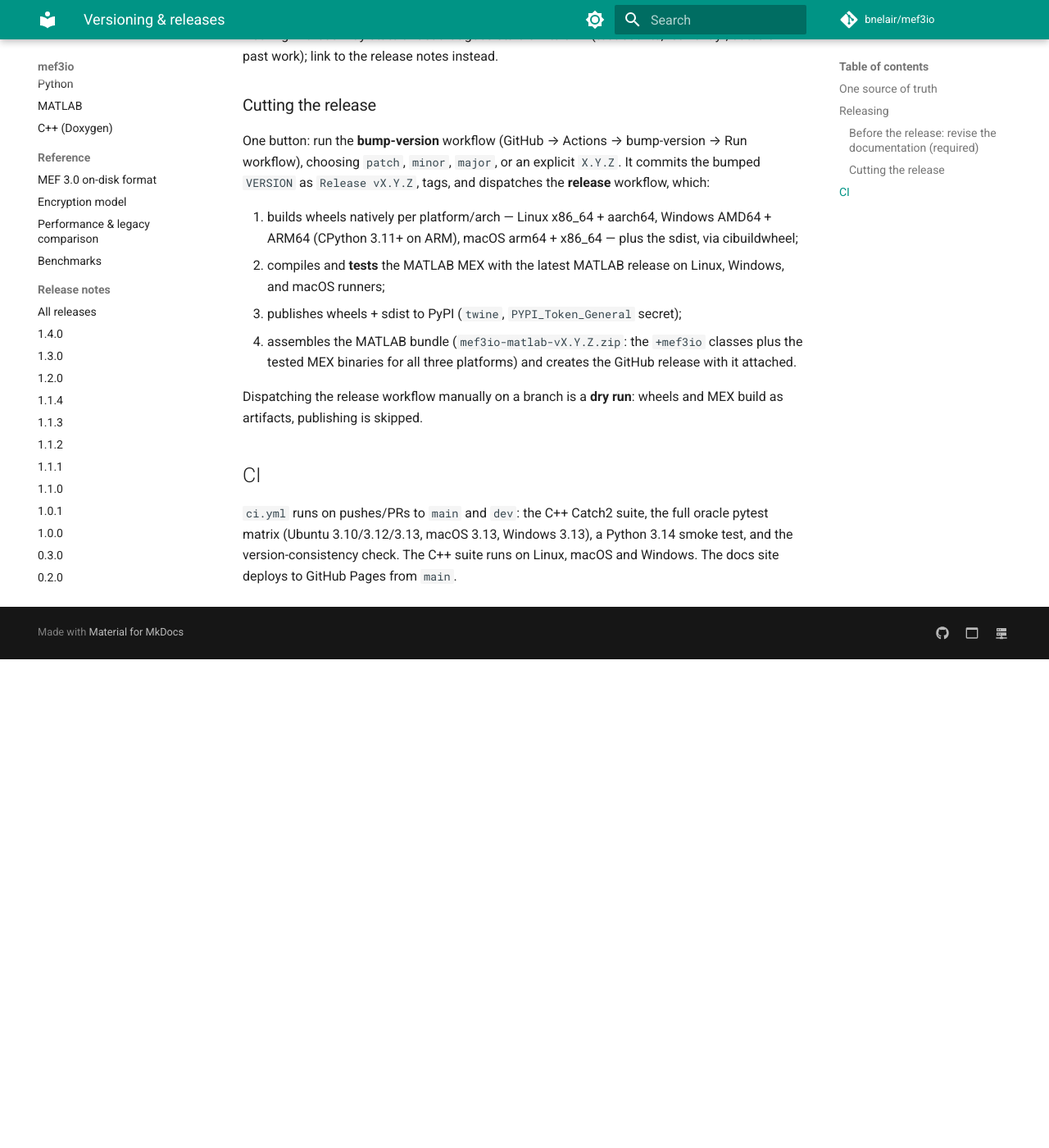
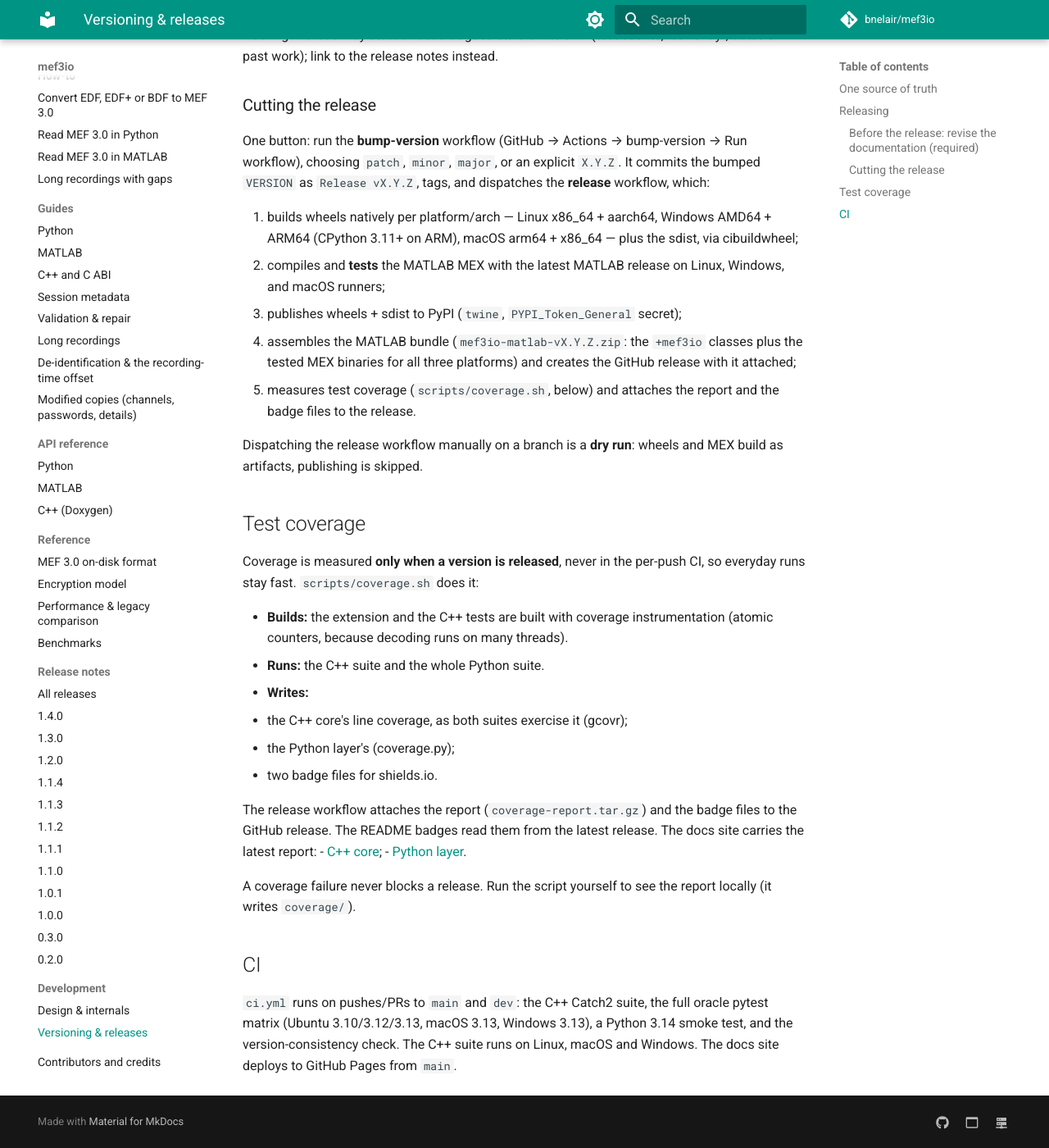
Before and after one commit to bnelair/mef3io, an MkDocs documentation site: the page built from docs/releasing.md, in a window 1280 px wide and 1400 px high, scrolled down 1264 px. Shown: the whole window at 82% size. Built offline with MkDocs 1.6.1 and Material for MkDocs 9.7.7, drawn with Linux system fonts in a browser that asks for light colours; comment, search, counter and statistics services are not loaded; before the commit the page ends 2068 px from its top, so only the background shows below that.

Commit message:
Test coverage on release only: a self-hosted report and README badges
User decision (2026-10-19): self-hosted, measured only when a version is
released, never in the per-push CI.

- scripts/coverage.sh: builds the extension and the C++ tests with gcov
  (atomic counters: the parallel decoder otherwise races into negative hit
  counts), runs both suites, writes gcovr (C++ core) + coverage.py (Python
  layer) HTML reports and two shields.io endpoint badges into coverage/.
  Measured locally: C++ core 84% of lines (94% of functions), Python 87%.
- release.yml: a `coverage` job; github-release attaches
  coverage-report.tar.gz and the badge JSONs to the release and re-runs
  docs.yml. A coverage failure never blocks the release.
- docs.yml: copies the latest release's report into the site
  (/coverage/core/, /coverage/python/), or none if there is no report yet.
- README: coverage badges (core, Python) read from
  releases/latest/download/, plus a PyPI downloads badge. They fill in with
  the next release.
- docs/releasing.md, CLAUDE.md, .gitignore.

Co-Authored-By: Claude Opus 5.5 <noreply@anthropic.com>
Claude-Session: https://claude.ai/code/session_01PWYBRHqzczzUfo99eFKLmQ

```diff
--- a/docs/releasing.md
+++ b/docs/releasing.md
@@ -60,10 +60,34 @@ and dispatches the **release** workflow, which:
 3. publishes wheels + sdist to PyPI (`twine`, `PYPI_Token_General` secret);
 4. assembles the MATLAB bundle (`mef3io-matlab-vX.Y.Z.zip`: the `+mef3io`
    classes plus the tested MEX binaries for all three platforms) and creates
-   the GitHub release with it attached.
+   the GitHub release with it attached;
+5. measures test coverage (`scripts/coverage.sh`, below) and attaches the
+   report and the badge files to the release.
 
 Dispatching the release workflow manually on a branch is a **dry run**:
 wheels and MEX build as artifacts, publishing is skipped.
+
+## Test coverage
+
+Coverage is measured **only when a version is released**, never in the
+per-push CI, so everyday runs stay fast. `scripts/coverage.sh` does it:
+
+- **Builds:** the extension and the C++ tests are built with coverage
+  instrumentation (atomic counters, because decoding runs on many threads).
+- **Runs:** the C++ suite and the whole Python suite.
+- **Writes:**
+  - the C++ core's line coverage, as both suites exercise it (gcovr);
+  - the Python layer's (coverage.py);
+  - two badge files for shields.io.
+
+The release workflow attaches the report (`coverage-report.tar.gz`) and the
+badge files to the GitHub release. The README badges read them from the
+latest release. The docs site carries the latest report:
+- [C++ core](https://bnelair.github.io/mef3io/coverage/core/);
+- [Python layer](https://bnelair.github.io/mef3io/coverage/python/).
+
+A coverage failure never blocks a release. Run the script yourself to see the
+report locally (it writes `coverage/`).
 
 ## CI
 
```
Also changed, not shown: CLAUDE.md (+7 -0 lines), README.md (+3 -0 lines), 4 other files.
